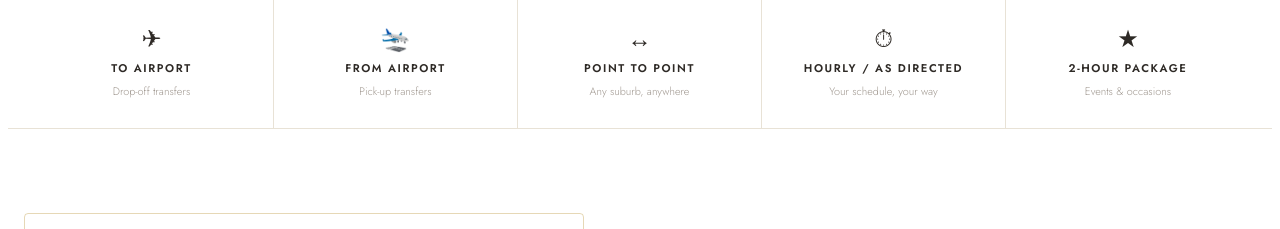
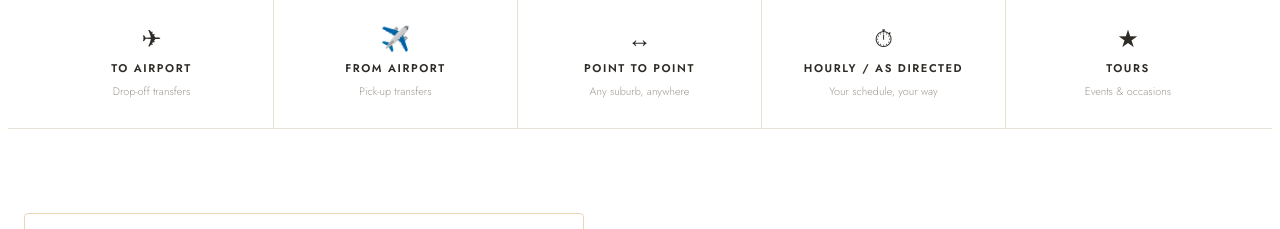
Before and after one commit to SavenStar-Lmo/SevenStar, a Django app: page / in a window 1280 px wide. Shown: the part 914-1143 px from the top of the page. Run offline with Django 5.2, Linux system fonts and the light colour scheme; data that the repository does not hold is empty.

Commit message:
changed emoji

```diff
--- a/templates/core/index.html
+++ b/templates/core/index.html
@@ -1084,7 +1084,7 @@
             <span class="hp__bcard-sub">Drop-off transfers</span>
         </a>
         <a href="{% url 'orders' %}?type=fair" class="hp__bcard hp__reveal hp__d1" aria-label="Book a from-airport transfer with SevenStar Limo">
-            <span class="hp__bcard-icon" aria-hidden="true">🛬</span>
+            <span class="hp__bcard-icon" aria-hidden="true">✈️</span>
             <span class="hp__bcard-label">From Airport</span>
             <span class="hp__bcard-sub">Pick-up transfers</span>
         </a>
@@ -1098,9 +1098,9 @@
             <span class="hp__bcard-label">Hourly / As Directed</span>
             <span class="hp__bcard-sub">Your schedule, your way</span>
         </a>
-        <a href="{% url 'orders' %}?type=th" class="hp__bcard hp__reveal hp__d4" aria-label="Book a 2-hour chauffeur package with SevenStar Limo">
+        <a href="{% url 'tours' %}?type=th" class="hp__bcard hp__reveal hp__d4" aria-label="Book a 2-hour chauffeur package with SevenStar Limo">
             <span class="hp__bcard-icon" aria-hidden="true">★</span>
-            <span class="hp__bcard-label">2-Hour Package</span>
+            <span class="hp__bcard-label">Tours </span>
             <span class="hp__bcard-sub">Events &amp; occasions</span>
         </a>
     </div>
```
